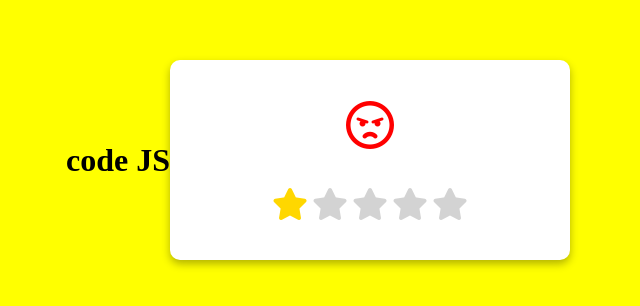
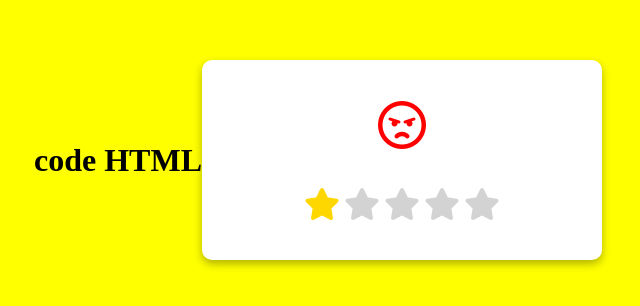
Before and after one commit to IlyasomarH/ArkaniCode, a plain HTML site: page index.html in a window 1280 px wide. Shown: the part 240-546 px from the top of the page, without its empty margins (322-962 px from the left). Drawn offline with Linux system fonts and the light colour scheme.

Commit message:
change h1

```diff
--- a/index.html
+++ b/index.html
@@ -15,7 +15,7 @@
 		<link rel="stylesheet" href="style.css" />
 	</head>
 	<body>
-		<h1>code JS</h1>
+		<h1>code HTML</h1>
 		<div class="feedback-container">
 			<div class="emoji-container">
 				<i class="far fa-angry fa-3x"></i>
```
